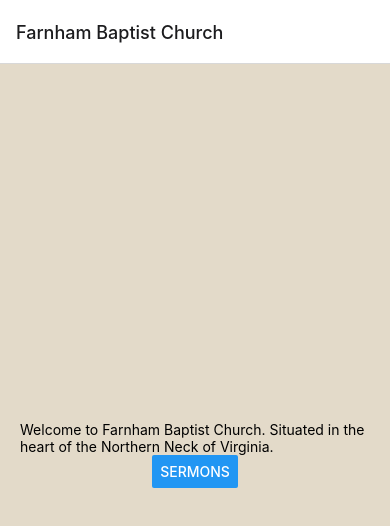
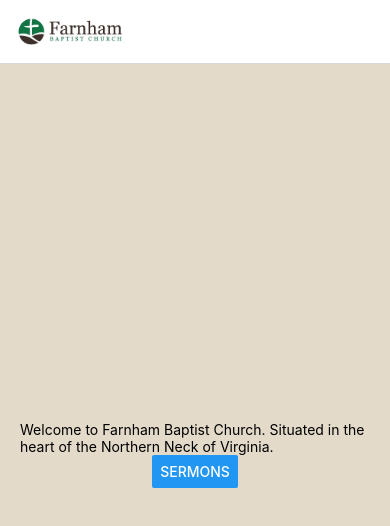
Before and after one commit to VicPlushko/FarnhamBaptist, a React Native app: screen / in a window 390 px wide. Shown: the top 526 px of the page. Built offline with nearby package versions, Linux system fonts and the light colour scheme.

Commit message:
adds images folder and moves farnham baptist logo image to folder. Creates Logo.js and adds logo to home screen header.

```diff
--- a/App.js
+++ b/App.js
@@ -6,6 +6,8 @@ import { StyleSheet, Text, View, Button } from 'react-native';
 import styles from './src/components/Styles'
 import Home from './src/components/Home'
 import SermonsNavBar from './src/components/SermonsNavBar'
+import FBLogo from './src/components/Logo'
+
 
 
 const HomeScreen = ({ navigation }) => {
@@ -30,14 +32,19 @@ const Sermons = () => {
   )
 }
 
+
 const Stack = createNativeStackNavigator();
 
 export default function App() {
   return (
     <NavigationContainer>
       <Stack.Navigator>
-        <Stack.Screen name ='Farnham Baptist Church' component={HomeScreen}/>
-        <Stack.Screen name ='Sermons' component={Sermons} />
+        <Stack.Screen
+          name='Home'
+          component={HomeScreen}
+          options={{ headerTitle: (props) => <FBLogo {...props} /> }}
+        />
+        <Stack.Screen name='Sermons' component={Sermons} />
       </Stack.Navigator>
     </NavigationContainer>
 
--- /dev/null
+++ b/src/components/Logo.js
@@ -0,0 +1,13 @@
+import React from 'react';
+import { Image } from 'react-native';
+
+const FBLogo = () => {
+    return (
+        <Image
+            style={{ width: 110, height: 43 }}
+            source={require('../images/FarnhamBC-Logo-small.jpeg')}
+        />
+    )
+}
+
+export default FBLogo;
```
Also changed, not shown: package.json (+4 -4 lines), src/images/FarnhamBC-Logo-small.jpeg (renamed from FarnhamBC-Logo-small.jpeg), 1 other file (tests, documents, lock files or other folders).
